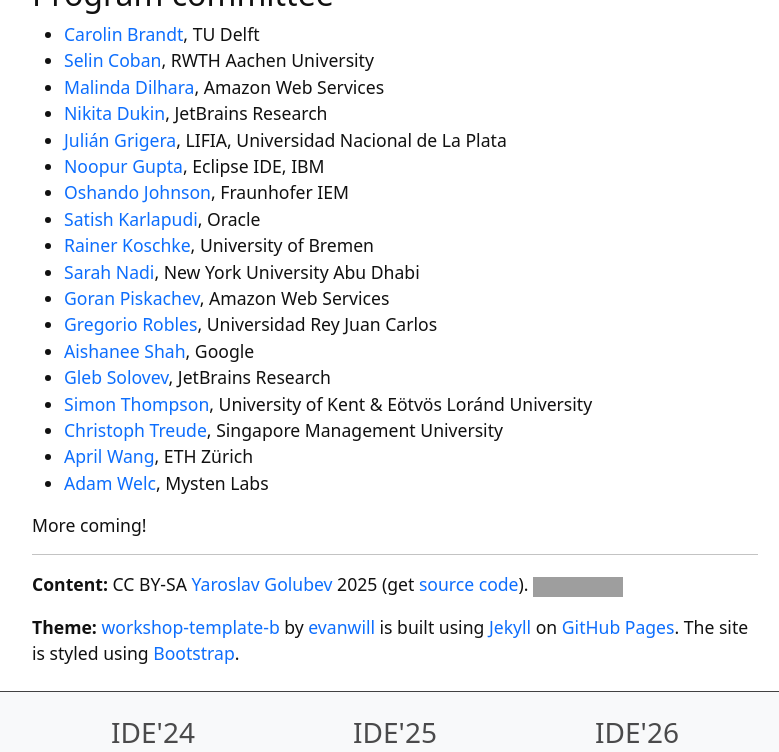
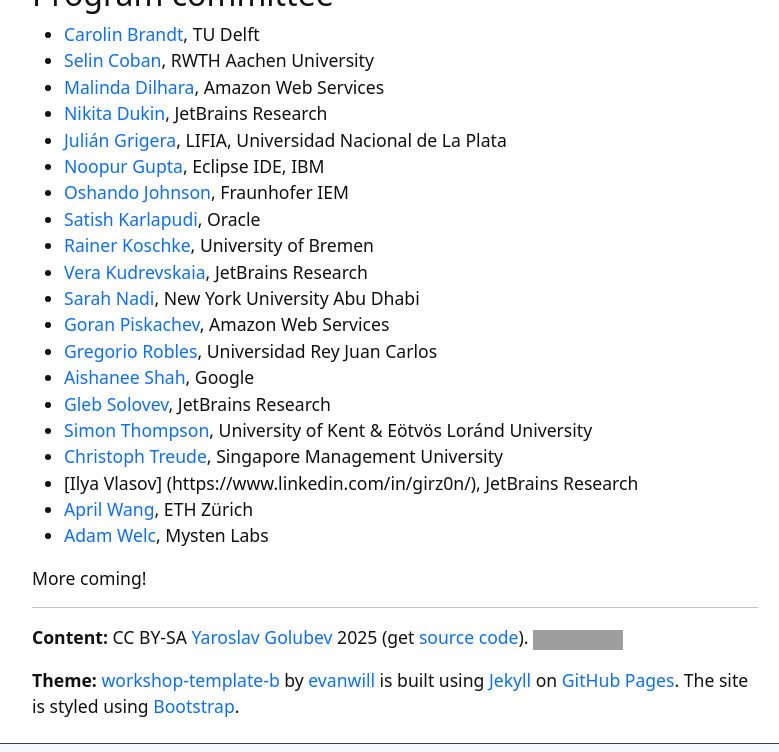
Before and after one commit to ide-workshop/ide-workshop.github.io, a Jekyll site: the page built from index.md, in a window 1280 px wide and 900 px high, scrolled down 4164 px, cut to the strip 0-752 px from the top of the window. Shown: the whole strip, without its empty margins (245-1024 px from the left). Built offline with Jekyll 4.4.1, drawn with Linux system fonts in a browser that asks for light colours; grey boxes are pictures that could not be loaded.

Commit message:
Adding PCs

```diff
--- a/index.md
+++ b/index.md
@@ -151,6 +151,7 @@
 * [Oshando Johnson](https://www.linkedin.com/in/oshandojohnson/), Fraunhofer IEM
 * [Satish Karlapudi](https://www.linkedin.com/in/satish-kumar-karlapudi/), Oracle
 * [Rainer Koschke](https://www.uni-bremen.de/st/kontakt), University of Bremen
+* [Vera Kudrevskaia](https://www.linkedin.com/in/vera-kudrevskaia/), JetBrains Research
 * [Sarah Nadi](https://sarahnadi.org), New York University Abu Dhabi
 * [Goran Piskachev](https://piskachev.github.io), Amazon Web Services
 * [Gregorio Robles](https://gsyc.urjc.es/~grex/), Universidad Rey Juan Carlos
@@ -158,6 +159,7 @@
 * [Gleb Solovev](https://github.com/GlebSolovev), JetBrains Research
 * [Simon Thompson](https://www.kent.ac.uk/school-of-computing/people/3164/thompson-simon), University of Kent & Eötvös Loránd University
 * [Christoph Treude](https://ctreude.ca/), Singapore Management University
+* [Ilya Vlasov] (https://www.linkedin.com/in/girz0n/), JetBrains Research
 * [April Wang](https://aprilwang.me/), ETH Zürich
 * [Adam Welc](http://www.adamwelc.org/), Mysten Labs
 
```
